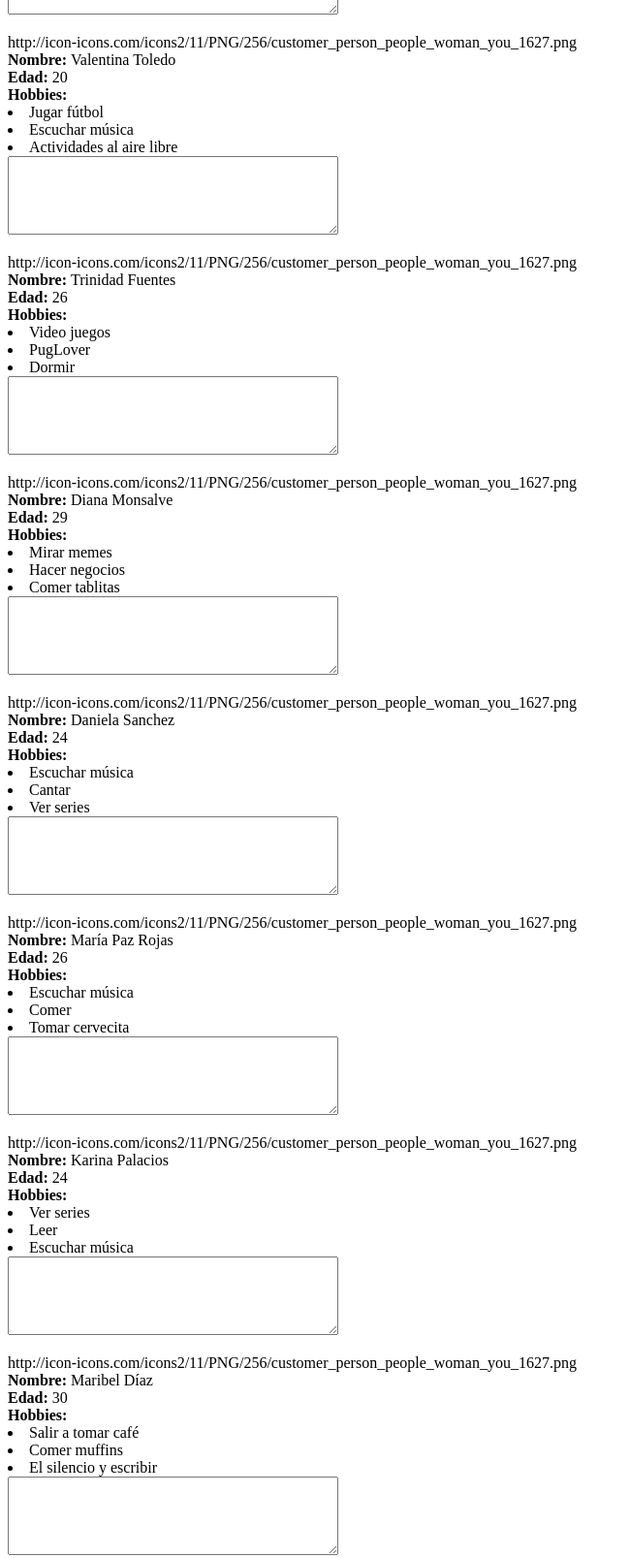
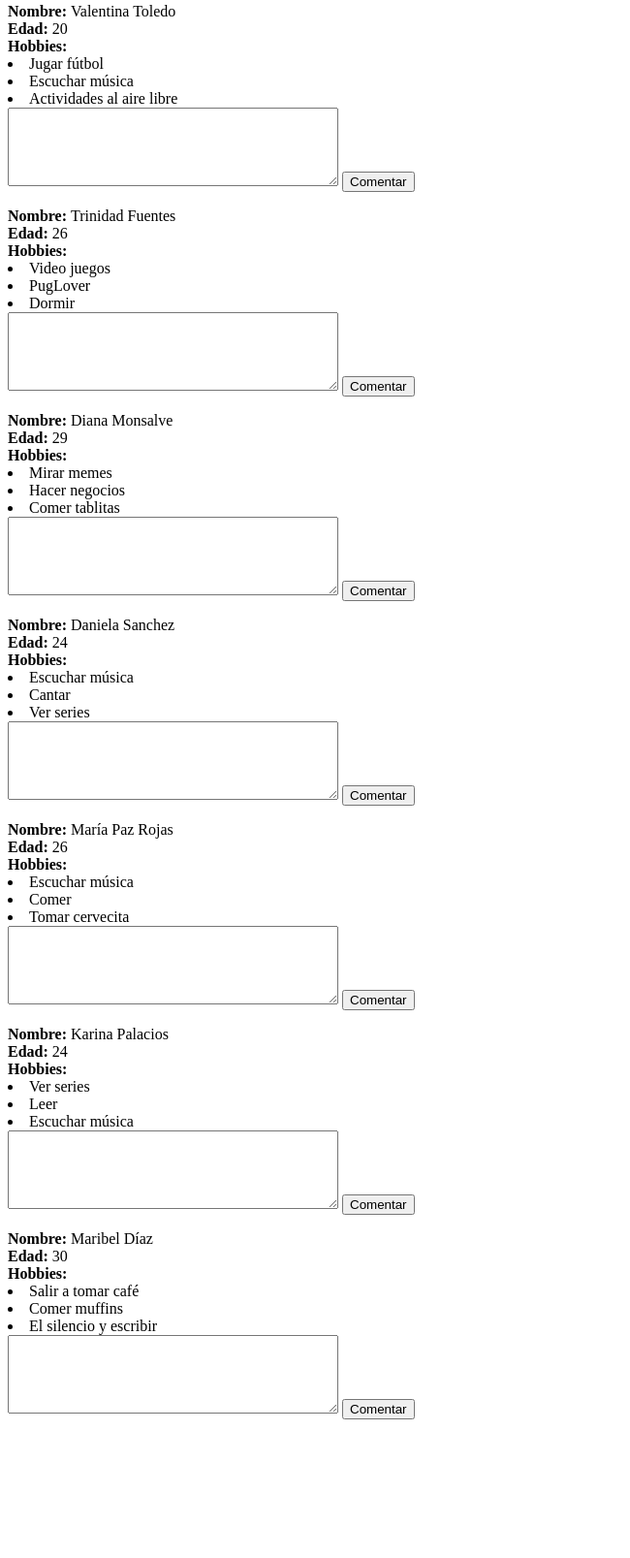
Before and after one commit to Pez7/squads-blog, a plain HTML site: page index.html in a window 1280 px wide. Shown: the part 546-2153 px from the top of the page at 97% size, without its empty margins (0-650 px from the left). After the commit the page ends 2026 px from the top, so only its background shows below. Drawn offline with Linux system fonts and the light colour scheme.

Commit message:
se agrega el boton de comentar

```diff
--- a/assets/js/main.js
+++ b/assets/js/main.js
@@ -1,12 +1,11 @@
-function Miembro (nombre,edad,hobb1,hobb2,hobb3,img){
+function Miembro (nombre,edad,hobb1,hobb2,hobb3){
 		this.nombre = nombre;
 		this.edad = edad;
 		this.hobb1 = hobb1;
 		this.hobb2 = hobb2;
 		this.hobb3 = hobb3;
-		this.img = "http://icon-icons.com/icons2/11/PNG/256/customer_person_people_woman_you_1627.png"
 		this.imprimir = function(){
-			var imprimir =  (this.img + "<b>" + "<br>"+ "Nombre: " + "</b>"+ this.nombre + "<br>" +"<b>" + "Edad: " +
+			var imprimir =  ("<b>" + "Nombre: " + "</b>"+ this.nombre + "<br>" +"<b>" + "Edad: " +
                     "</b>" + this.edad + "<br>"+"<b>" + "Hobbies: " + "</b>" + "<li>" +
                     this.hobb1 +"<li>" + this.hobb2 +"<li>"+ this.hobb3 + "<br>");
 
@@ -47,3 +46,8 @@ document.getElementById("daniela").innerHTML = coder6.imprimir();
 document.getElementById("pez").innerHTML = coder7.imprimir();
 document.getElementById("karina").innerHTML = coder8.imprimir();
 document.getElementById("maribel").innerHTML = coder9.imprimir();
+
+function comentario(mensaje){
+	var comentario = document.getElementById("texto").value;
+	var caja
+}
--- a/index.html
+++ b/index.html
@@ -9,19 +9,50 @@
 	<h2 align="center">Squad "Super Campeonas"</h2>
 	<p>
 		<div id="gilia"></div>
-		<textarea name="comment" rows=5 cols=40></textarea>
+		<textarea name="comment" rows=5 cols=40 id="texto"></textarea>
+		<button onclick=comentario()>Comentar</button>
+		<div id="coment1"></div>
 	</p>
 	<p>
 		<div id="valentinalo"></div>
 		<textarea name="comment" rows=5 cols=40></textarea>
+		<button onclick=comentario()>Comentar</button>
 	</p>
-	<p><div id="valentinato"></div><textarea name="comment" rows=5 cols=40></textarea></p>
-	<p><div id="trinidad"></div><textarea name="comment" rows=5 cols=40></textarea></p>
-	<p><div id="diana"></div><textarea name="comment" rows=5 cols=40></textarea></p>
-	<p><div id="daniela"></div><textarea name="comment" rows=5 cols=40></textarea></p>
-	<p><div id="pez"></div><textarea name="comment" rows=5 cols=40></textarea></p>
-	<p><div id="karina"></div><textarea name="comment" rows=5 cols=40></textarea></p>
-	<p><div id="maribel"></div><textarea name="comment" rows=5 cols=40></textarea></p>
+	<p>
+		<div id="valentinato"></div>
+		<textarea name="comment" rows=5 cols=40></textarea>
+		<button onclick=comentario()>Comentar</button>
+	</p>
+	<p>
+		<div id="trinidad"></div>
+		<textarea name="comment" rows=5 cols=40></textarea>
+		<button onclick=comentario()>Comentar</button>
+	</p>
+	<p>
+		<div id="diana"></div>
+		<textarea name="comment" rows=5 cols=40></textarea>
+		<button onclick=comentario()>Comentar</button>
+	</p>
+	<p>
+		<div id="daniela"></div>
+		<textarea name="comment" rows=5 cols=40></textarea>
+		<button onclick=comentario()>Comentar</button>
+	</p>
+	<p>
+		<div id="pez"></div>
+		<textarea name="comment" rows=5 cols=40></textarea>
+		<button onclick=comentario()>Comentar</button>
+	</p>
+	<p>
+		<div id="karina"></div>
+		<textarea name="comment" rows=5 cols=40></textarea>
+		<button onclick=comentario()>Comentar</button>
+	</p>
+	<p>
+		<div id="maribel"></div>
+		<textarea name="comment" rows=5 cols=40></textarea>
+		<button onclick=comentario()>Comentar</button>
+	</p>
 	<script src="assets/js/main.js"></script>
 </body>
 </html>
```
